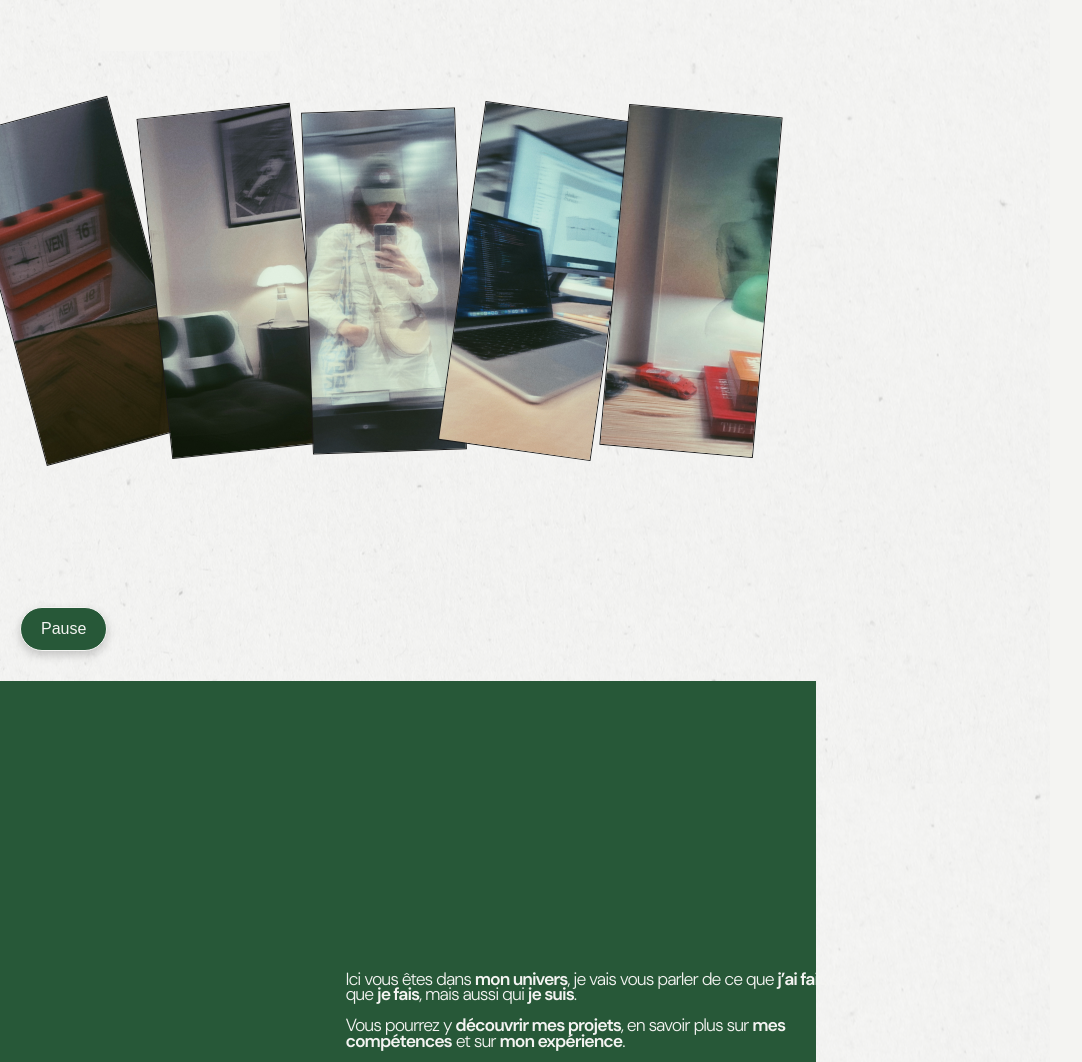
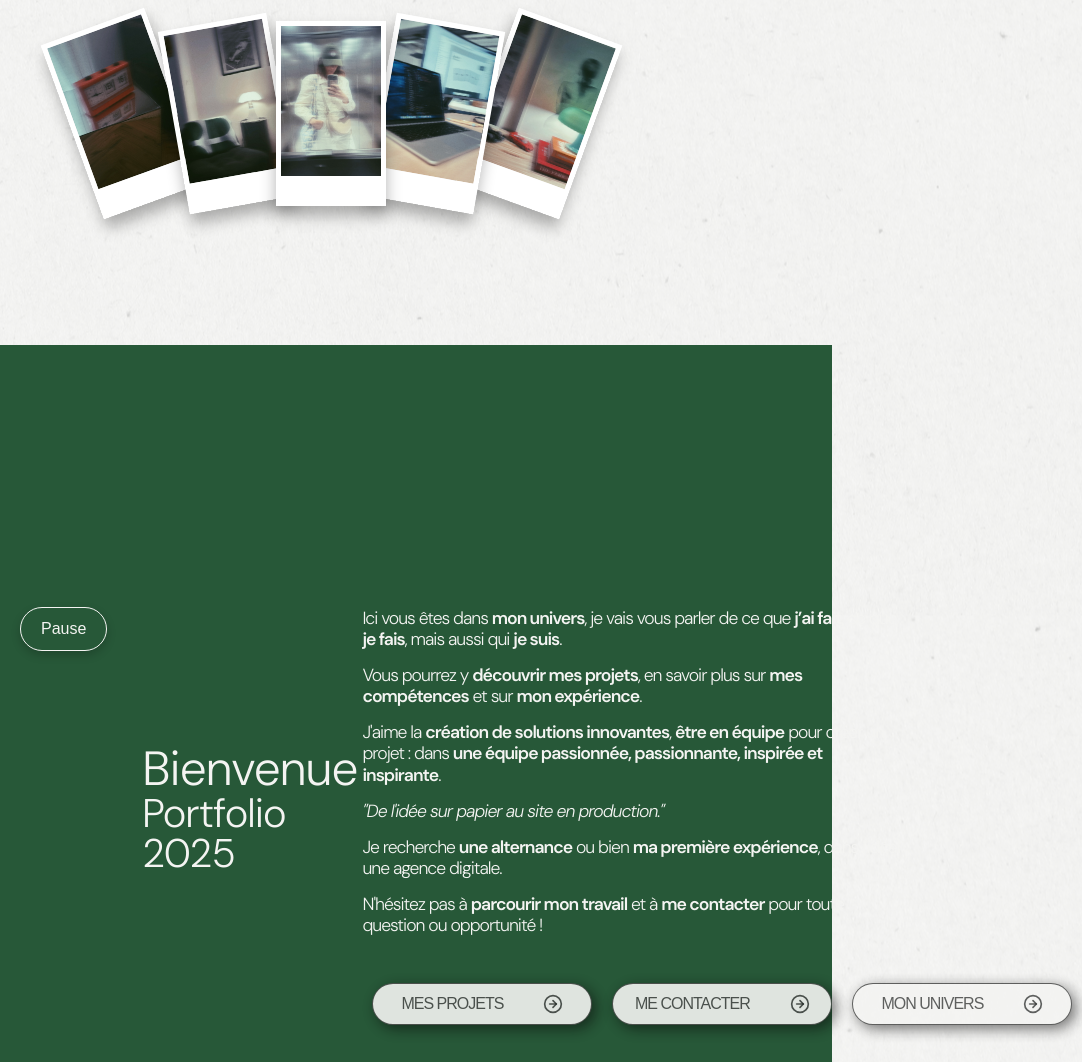
Before and after one commit to morganebdlx/portfolio-mbdlx, a React (Vite) app: page / in a window 768 px wide. Shown: the part 129-1191 px from the top of the page, 1082 px wide, since content can reach past the window. Built offline with nearby package versions, Linux system fonts and the light colour scheme.

Commit message:
responsive parrtie 1

```diff
--- a/src/components/Header.css
+++ b/src/components/Header.css
@@ -49,7 +49,7 @@
   width: 116px;
   height: 30px;
   cursor: pointer;
-  background-color: #F4F4F2;
+  background-color: transparent;
   border: solid 1px #275838;
   color: #275838;
   letter-spacing: -1.5px;
@@ -151,3 +151,9 @@
   text-align: center;
   border-radius: 50px;
 }
+
+@media screen and (max-width: 768px) {
+  .header.about-page {
+    display: none;
+  }
+}
--- a/src/components/Header.jsx
+++ b/src/components/Header.jsx
@@ -3,13 +3,18 @@ import "./Header.css";
 import "./Contact.css";
 import logoAtelierSureau from "../assets/images/logo-atelier-sureau.png";
 import { Link } from "react-router-dom";
+import { useLocation } from 'react-router-dom';
+
 
 const Header = () => {
+  const location = useLocation();
+  const isAboutPage = location.pathname === '/a-propos';
+
   const [animationDone, setAnimationDone] = useState(false);
   useEffect(() => {
     const timer = setTimeout(() => {
       setAnimationDone(true);
-    }, 2500);
+    }, 2000);
     return () => clearTimeout(timer);
   }, []);
 
@@ -21,7 +26,7 @@ const Header = () => {
   const [isOpen, setIsOpen] = useState(false);
 
   return (
-  <header className={`header ${animationDone ? "animate-done" : "animate-start"}`}>
+  <header className={`header ${animationDone ? "animate-done" : "animate-start"} ${isAboutPage ? "about-page" : ""}`}>
     {!animationDone ? (
       <div className="welcome-message">
         <p>Bienvenue</p>
--- a/src/components/Intro.css
+++ b/src/components/Intro.css
@@ -1,87 +1,93 @@
 .intro {
   width: 100%;
-  height : 100vh;
-  padding: 4rem 1.5rem;
+  min-height: 100vh;
+  padding: 2rem 1rem;
   background-color: #275838;
   display: flex;
+  flex-direction: column;
   align-items: center;
-  justify-content: space-around;
-  margin: 0 auto;
+  justify-content: center;
+}
+
+.intro-left,
+.intro-right {
+  width: 100%;
+  margin: 0;
+  padding: 1rem 0;
 }
 
 .intro-left {
-  width: 30%;
-  height: 100%;
   display: flex;
-  justify-content: center;
   flex-direction: column;
-  margin-left: 100px;
+  align-items: left;
+  text-align: left;
 }
 
 .intro-left h1,
 .intro-left h2 {
-  display: flex;
-  justify-content: left;
-  margin: 0;
-  padding: 0;
+  margin: 0.5rem 0;
   color: #F4f4f2;
-  letter-spacing: -2px;
+  letter-spacing: -1px;
   font-weight: 300;
-  line-height: 0.8;
+  line-height: 1;
+  margin: 0 10px;
 }
 
 .intro-right {
-  width: 70%;
-  height: 100%;
   display: flex;
-  align-items: flex-start;
-  justify-content: center;
   flex-direction: column;
-  margin-right: 100px;
+  align-items: left;
   color: #F4f4f2;
+  text-align: left;
 }
 
 .intro-right p {
-  font-size: 1.10rem;
+  font-size: 1rem;
   font-weight: 300;
-  line-height: 0.9;
-  margin: 15px;
-  padding: 0;
+  line-height: 1.4;
+  margin: 1rem 0;
+  margin: 10px;
 }
 
 .call-to-action {
   display: flex;
-  align-items: flex-start;
+  flex-direction: column;
+  align-items: center;
+  margin-top: 2rem;
+}
+
+.cta-btn {
+  width: 80%;
+  max-width: 240px;
+  background-color: #F4f4f2;
+  opacity: 0.9;
+  box-shadow: 0.3em 0.3em 1em rgba(8, 8, 8, 0.6);
+  padding: 10px 20px;
+  border: 1px solid #161817be;
+  border-radius: 50px;
+  cursor: pointer;
+  margin: 10px 0;
+  text-align: center;
+  display: flex;
   justify-content: center;
-  margin-top: 40px;
+  align-items: center;
+  text-decoration: none;
 }
 
 .cta-btn a {
+  text-decoration: none;
+  color: #161817be;
+  font-family: 'Yeseva One', sans-serif;
+  font-size: 16px;
+  letter-spacing: -1px;
   display: flex;
   align-items: center;
-  text-decoration: none;
-  color: #161817be;
-  font-family: Yeseva One, sans-serif;
-  font-size: 16px;
-  letter-spacing: -1px;
 }
 
-.cta-btn {
-  display: flex;
-  align-items: center;
-  justify-content: center;
-  text-align: center;
-  width: 220px;
-  background-color: #F4f4f2;
-  opacity: 0.85;
-  box-shadow: 0.3em 0.3em 1em rgba(8, 8, 8, 0.6);
-  padding: 10px 20px;
-  border: none;
-  border-radius: 50px;
-  cursor: pointer;
-  text-decoration: none;
-  margin: 0 10px;
-  border: solid 1px #161817be;
+.cta-icon {
+  width: 20px;
+  height: 20px;
+  margin-left: 40px;
 }
 
 .cta-btn:hover {
@@ -90,14 +96,44 @@
   box-shadow: 0.3em 0.3em 1em rgba(8, 8, 8, 0.8);
 }
 
-.cta-icon {
-  width: 20px;
-  height: 20px;
-  margin-left: 10px;
-  display: inline-block;
-}
+@media (min-width: 768px) {
+  .intro {
+    flex-direction: row;
+    justify-content: space-around;
+    padding: 4rem 2rem;
+  }
 
-@media (min-width: 768px) {
+  .intro-left {
+    width: 30%;
+    align-items: flex-start;
+    text-align: left;
+    margin-left: 100px;
+  }
+
+  .intro-right {
+    width: 70%;
+    align-items: flex-start;
+    text-align: left;
+    margin-right: 100px;
+  }
+
+  .intro-right p {
+    margin: 15px 0;
+    padding: 0;
+    font-size: 1.1rem;
+    line-height: 1.2;
+  }
+
+  .call-to-action {
+    flex-direction: row;
+    justify-content: flex-start;
+  }
+
+  .cta-btn {
+    margin: 0 10px;
+    width: 220px;
+  }
+
   .intro-title {
     font-size: 3.75rem;
   }
--- a/src/components/PhotosSection.css
+++ b/src/components/PhotosSection.css
@@ -1,19 +1,52 @@
 .photos-section {
   width: 100%;
-    height: 100vh;
+  min-height: 100vh;
   display: flex;
-    flex-direction: row;
+  justify-content: center;
   align-items: center;
-    justify-content: center;
+  position: relative;
+  padding: 2rem 0;
+}
+
+.photo-1,
+.photo-2,
+.photo-3,
+.photo-4,
+.photo-5 {
+  position: absolute;
+  width: 240px;
+  height: 340px;
+  border: 10px solid white;
+  border-bottom: 70px solid white;
+  box-shadow: 0 10px 15px rgba(0, 0, 0, 0.3);
+  transition: transform 0.3s ease, z-index 0.3s ease;
+  overflow: hidden;
 }
 
 .photo-1 {
-    position: relative;
-    display: flex;
-    width: 240px;
-    height: 340px;
-    border: solid 1px #1c1c1c;
-    transform: rotate(-15deg);
+  transform: rotate(-20deg);
+  left: 10%;
+  z-index: 1;
+}
+.photo-2 {
+  transform: rotate(-10deg);
+  left: 25%;
+  z-index: 2;
+}
+.photo-3 {
+  transform: rotate(0deg);
+  left: 40%;
+  z-index: 3;
+}
+.photo-4 {
+  transform: rotate(10deg);
+  left: 55%;
+  z-index: 2;
+}
+.photo-5 {
+  transform: rotate(20deg);
+  left: 70%;
+  z-index: 1;
 }
 
 .photo-1 img,
@@ -26,48 +59,59 @@
   object-fit: cover;
 }
 
-.photo-2 {
-    position: relative;
-    display: flex;
-    width: 240px;
-    height: 340px;
-    border: solid 1px #1c1c1c;
-    transform: rotate(-6deg);
-}
-
-.photo-3 {
-    position: relative;
-    display: flex;
-    width: 240px;
-    height: 340px;
-    border: solid 1px #1c1c1c;
-    transform: rotate(-2deg);
-}
-
-.photo-4 {
-    position: relative;
-    display: flex;
-    width: 240px;
-    height: 340px;
-    border: solid 1px #1c1c1c;
-    transform: rotate(8deg);
-}
-
-.photo-5 {
-    position: relative;
-    display: flex;
-    width: 240px;
-    height: 340px;
-    border: solid 1px #1c1c1c;
-    transform: rotate(5deg);
-}
-
 .photo-1:hover,
 .photo-2:hover,
 .photo-3:hover,
 .photo-4:hover,
 .photo-5:hover {
-    transform: scale(1.3);
+  transform: scale(1.2) rotate(0deg);
   z-index: 10;
-    transition: transform 0.3s ease, z-index 0.3s ease;
 }
+
+@media (max-width: 1200px) {
+  .photo-1,
+  .photo-2,
+  .photo-3,
+  .photo-4,
+  .photo-5 {
+    width: 200px;
+    height: 300px;
+    border: 8px solid white;
+    border-bottom: 50px solid white;
+  }
+}
+
+
+@media (max-width: 992px) {
+  .photo-1,
+  .photo-2,
+  .photo-3,
+  .photo-4,
+  .photo-5 {
+    width: 180px;
+    height: 260px;
+    border: 6px solid white;
+    border-bottom: 40px solid white;
+  }
+}
+
+@media (max-width: 768px) {
+  .photo-1,
+  .photo-2,
+  .photo-3,
+  .photo-4,
+  .photo-5 {
+    position: absolute;
+    width: 100px;
+    height: 150px;
+    border: 5px solid white;
+    border-bottom: 30px solid white;
+    box-shadow: 0 10px 15px rgba(0, 0, 0, 0.3);
+    margin: 0;
+  }
+
+  .photos-section {
+    width: 90%;
+    min-height: 50vh;
+  }
+}
--- a/src/pages/About.css
+++ b/src/pages/About.css
@@ -1,10 +1,3 @@
-.about-wrapper {
-  position: relative;
-  width: 100vw;
-  height: 100vh;
-  overflow: hidden;
-}
-
 .about-container {
   width: 100vw;
   height: 100vh;
@@ -27,6 +20,9 @@
 }
 
 .timeline-item {
+  position: relative;
+  overflow-y: auto;
+  -webkit-overflow-scrolling: touch;
   scroll-snap-align: start;
   flex: 0 0 100vw;
   display: flex;
@@ -120,3 +116,68 @@
   0%, 100% { opacity: 0.4; transform: translateX(0); }
   50% { opacity: 1; transform: translateX(5px); }
 }
+
+@media (max-width: 768px) {
+  .about-container {
+    height: auto;
+    flex-direction: column;
+  }
+
+  .timeline-item {
+    width: 100%;
+    height: auto;
+    min-height: 100vh;
+    overflow-y: auto;
+    scroll-snap-align: start;
+    padding: 1rem;
+  }
+
+  .timeline-item p {
+    max-height: none;
+    overflow: visible;
+    column-count: 1;
+    font-size: 1rem;
+    line-height: 1.4;
+    padding: 10px;
+  }
+
+  .intro-content {
+    flex-direction: column;
+    align-items: center;
+    justify-content: center;
+    gap: 1.5rem;
+  }
+
+  .intro-photo {
+    width: 100%;
+    justify-content: center;
+  }
+
+  .intro-photo img {
+    width: 70%;
+    max-width: 250px;
+    height: auto;
+    border-radius: 0.75rem;
+  }
+
+  .swipe-left {
+    font-size: 1.1rem;
+    bottom: 60px;
+    padding: 8px;
+    margin-top: 10px;
+  }
+
+  .timeline-item {
+    padding: 1rem;
+  }
+
+  .intro-text p {
+    justify-content: center;
+    text-align: center;
+  }
+
+  .timeline-item h2 {
+
+  }
+
+}
```
Also changed, not shown: src/assets/images/logo-atelier-sureau.png. Lines whose indentation alone changed are shown as unchanged.
